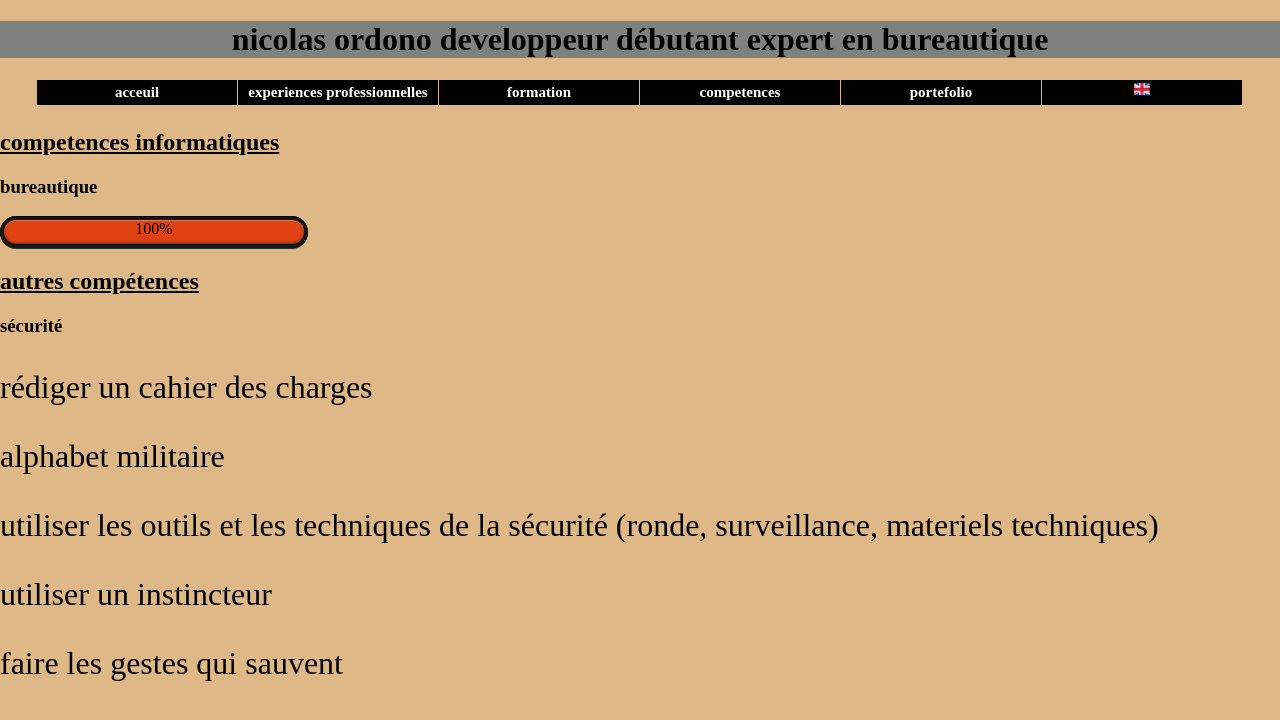
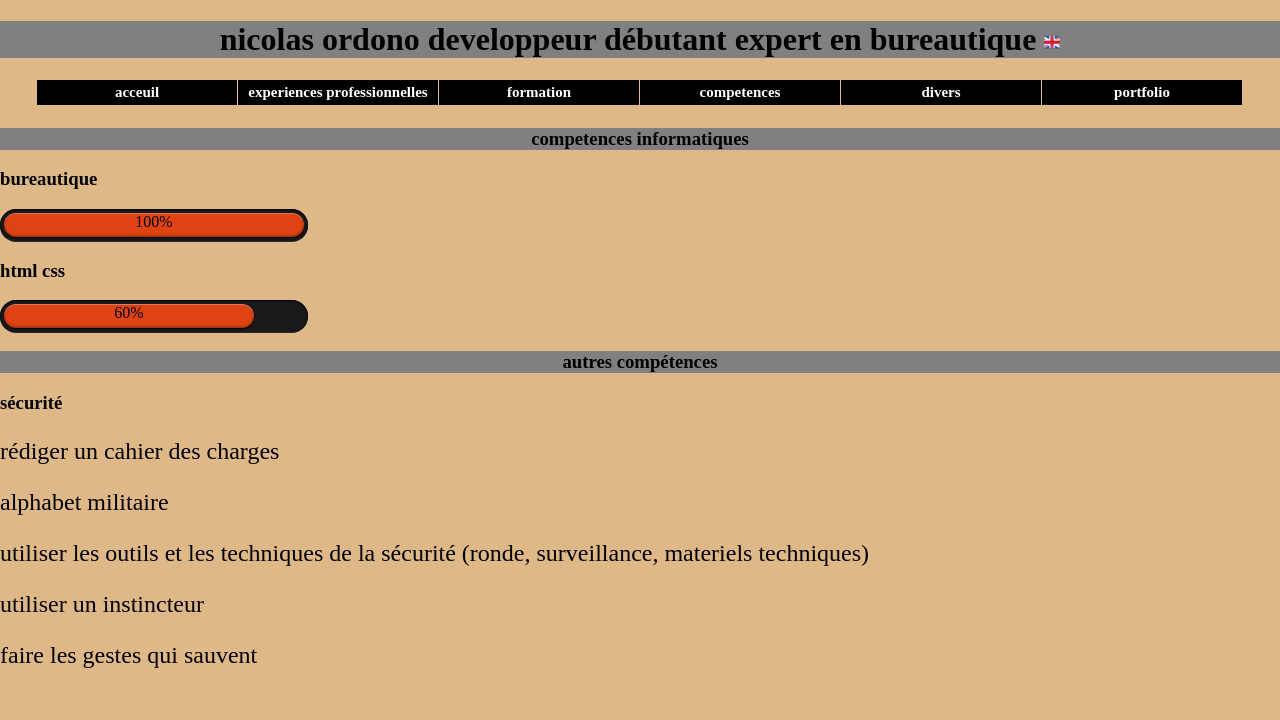
Before and after one commit to nicoordono/formation, a PHP site: page /compe.html in a window 1280 px wide. Shown: the top 720 px of the page. Run offline with PHP 8.4, Linux system fonts and the light colour scheme.

Commit message:
creation pages + mise à jour

```diff
--- a/cv/compe.html
+++ b/cv/compe.html
@@ -8,7 +8,7 @@
     <title>Document</title>
 </head>
 <body>
-        <h1> nicolas ordono developpeur débutant expert en bureautique </h1>
+        <h1> nicolas ordono developpeur débutant expert en bureautique <a href="introduction.html"><img src="images/drapeau-royaume-uni-icone-7511-16.png"/></a> </h1>
 
     <main>
         <nav>
@@ -17,8 +17,8 @@
                 <li> <a href="expPro.html">experiences professionnelles </a></li>
                 <li> <a href="formation.html">formation</a></li>
                 <li> <a href="compe.html"> competences </a></li>
-                <li> <a href="portefolio.html">portefolio</a></li>
-                <li> <a href="introduction.html"><img src="images/drapeau-royaume-uni-icone-7511-16.png"/></a></li>
+                <li> <a href="divers.html"> divers </a></li>
+                <li> <a href="portfolio.html">portfolio</a></li>
             </ul>
         </nav>
             </main>
@@ -27,12 +27,16 @@
 
 
             <article>
-                    <h2> competences informatiques </h2>
+                    <h1> competences informatiques </h1>
             <h3> bureautique</h3>
             <div class="progress-bar blue"> </div>
             </article>
             <article>
-                <h2> autres compétences </h2>
+            <h3> html css</h3>
+            <div class="progress-bar2 blue"> </div>
+            </article>
+            <article>
+                <h1> autres compétences </h1>
                 <h3> sécurité</h3>
                 <p> rédiger un cahier des charges</p>
                 <p> alphabet militaire</p>
--- a/cv/css/style.css
+++ b/cv/css/style.css
@@ -180,10 +180,35 @@ html>body #menu li ul ul
         -moz-box-shadow: inset 0 1px 0 rgba(255, 255, 255, 0.3), inset 0 -1px 3px rgba(0, 0, 0, 0.4), 0 1px 1px #000;
     }
 
-
+    .progress-bar2 {
+        width: 300px;
+        height: 24px;
+        padding: 4px;
+        background-color: #191919;
+        border-radius: 16px;
+        -webkit-border-radius: 16px;
+        -moz-border-radius: 16px;
+        box-shadow: inset 0 1px 2px #000, 0 1px 0 #2b2b2b;
+        -webkit-box-shadow: inset 0 1px 2px #000, 0 1px 0 #2b2b2b;
+        -moz-box-shadow: inset 0 1px 2px #000, 0 1px 0 #2b2b2b;
+    }
+    .progress-bar2:before {
+        content: '60%';
+        display: block;
+        position: absolute;
+        width: 250px;
+        height: 24px;
+        background: rgb(223, 67, 20);
+        border-radius: 12px;
+        -webkit-border-radius: 12px;
+        -moz-border-radius: 12px;
+        box-shadow: inset 0 1px 0 rgba(19, 59, 133, 0.3), inset 0 -1px 3px rgba(0, 0, 0, 0.4), 0 1px 1px #000;
+        -webkit-box-shadow: inset 0 1px 0 rgba(255, 255, 255, 0.3), inset 0 -1px 3px rgba(0, 0, 0, 0.4), 0 1px 1px #000;
+        -moz-box-shadow: inset 0 1px 0 rgba(255, 255, 255, 0.3), inset 0 -1px 3px rgba(0, 0, 0, 0.4), 0 1px 1px #000;
+    }
 p {
   font-family: 'Times New Roman', Times, serif;
-  font-size: 2em;
+  font-size: 1.5em;
   animation-duration: 3s;
   animation-name: slidein;
 }
--- a/cv/divers.html
+++ b/cv/divers.html
@@ -10,7 +10,7 @@
 </head>
 
 <body>
-        <h1> nicolas ordono developpeur débutant expert en bureautique </h1>
+        <h1> nicolas ordono developpeur débutant expert en bureautique <a href="introduction.html"><img src="images/drapeau-royaume-uni-icone-7511-16.png"/></a> </h1>
     <main>
         <nav>
             <ul id="menu">
@@ -30,7 +30,7 @@
                     <a href="divers.html">divers</a>
                 </li>
                 <li>
-                    <a href="portefolio.html">portefolio</a>
+                    <a href="portfolio.html">portfolio</a>
                 </li>
             </ul>
         </nav>
--- a/cv/introduction.html
+++ b/cv/introduction.html
@@ -8,13 +8,12 @@
     <title>profil uk</title>
 </head>
 <body>
-        <h1> nicolas ordono beginner developper , specialist of office equipment </h1>
+        <h1> nicolas ordono beginner developper , specialist of office equipment <a href="presentation.html" title="fr" class="button"><img src="images/drapeau-france-icone-7111-16.png"/></h1>
         <ul id="menu">
                 <li><a href="introduction.html"> introduction </a></li>
                 <li> <a href="expProUk.html"> professional experience </a></li>
                 <li> <a href="studies.html">studies</a></li>
                 <li> <a href="skills.html"> skills </a></li>
-                <li><a href="presentation.html" title="fr" class="button"><img src="images/drapeau-france-icone-7111-16.png"/></li></a>
 
             </ul>
          <article>
--- a/cv/presentation.html
+++ b/cv/presentation.html
@@ -16,7 +16,7 @@
                 <li> <a href="formation.html">formation</a></li>
                 <li> <a href="compe.html"> competences </a></li>
                 <li> <a href="divers.html"> divers </a></li>
-                <li> <a href="portefolio.html">portefolio</a></li>
+                <li> <a href="portfolio.html">portfolio</a></li>
 
             </ul>
          <article>
```
Also changed, not shown: cv/expPro.html (+8 -10 lines), cv/expProUK.html (+20 -0 lines), cv/portfolio.html (added, +23 -0 lines), cv/studies.html (+9 -0 lines).
